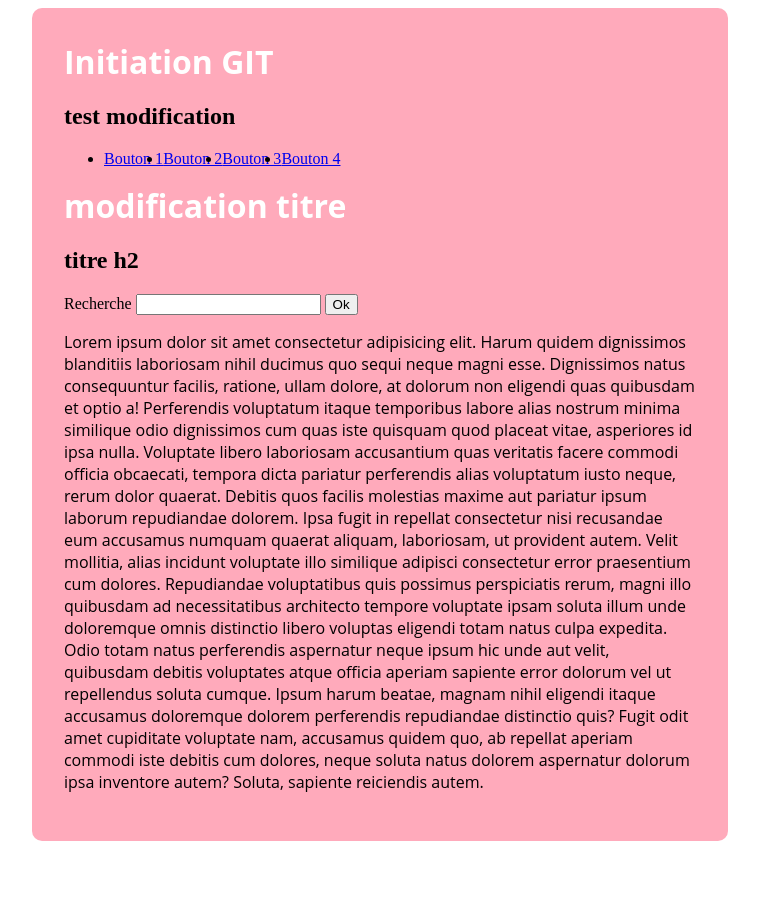
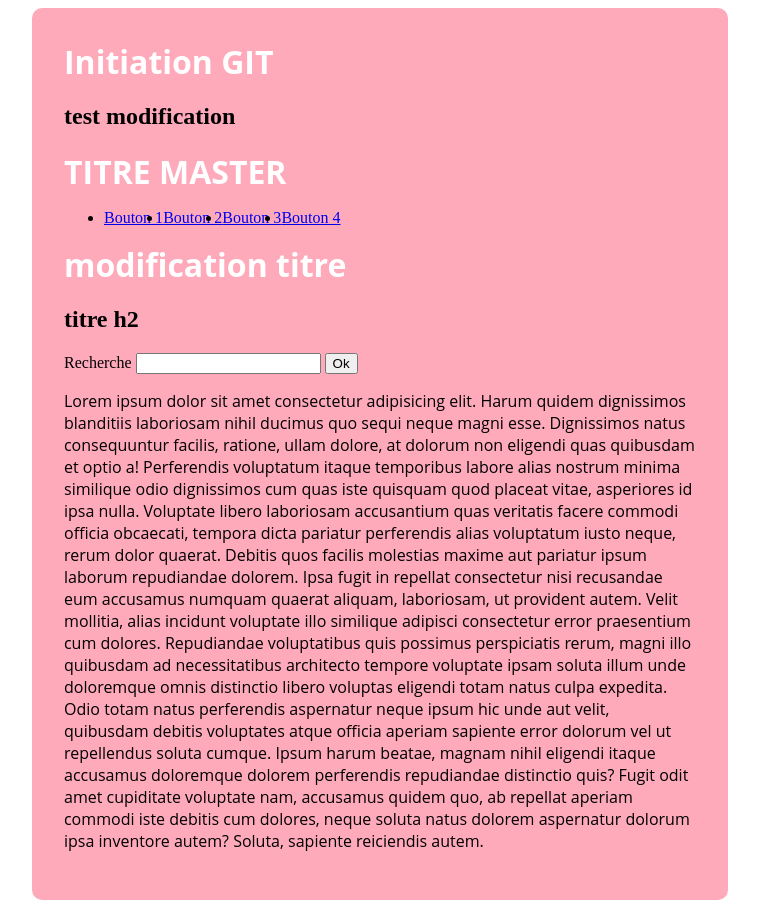
Before and after one commit to matteocastiglia/ingrwi19, a plain HTML site: page index.html in a window 1280 px wide. Shown: the whole page, without its empty margins (260-1019 px from the left). Before the commit the page ends 849 px from the top, so only its background shows below. Drawn offline with Linux system fonts and the light colour scheme.

Commit message:
Ajout titre h1

```diff
--- a/index.html
+++ b/index.html
@@ -14,6 +14,7 @@
     <script src="js/index.js"></script>
     <header>
         <nav>
+            <h1>TITRE MASTER</h1>
             <ul>
                 <li><a href="#">Bouton 1</a></li>
                 <li><a href="#">Bouton 2</a></li>
```
